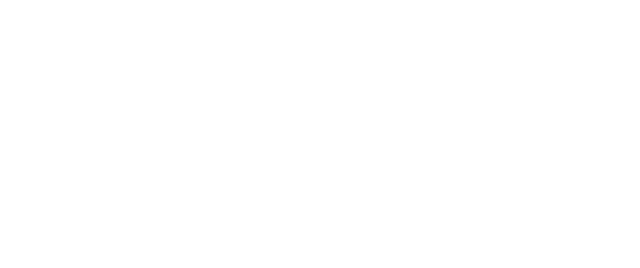
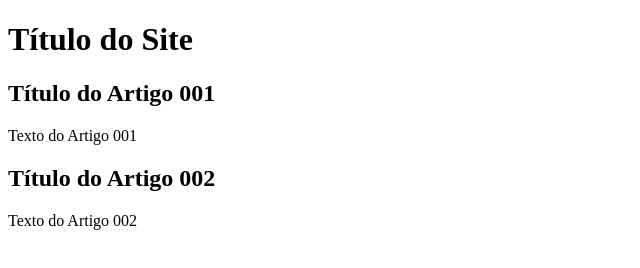
Before and after one commit to JoaoVitorAraujoFerreira/projeto-site, a plain HTML site: page index.html in a window 1280 px wide. Shown: the whole page, without its empty margins (0-640 px from the left). Drawn offline with Linux system fonts and the light colour scheme.

Commit message:
Atualização index.html

```diff
--- a/index.html
+++ b/index.html
@@ -1,11 +1,23 @@
 <!DOCTYPE html>
-<html lang="en">
+<html lang="pt-br">
 <head>
     <meta charset="UTF-8">
     <meta name="viewport" content="width=device-width, initial-scale=1.0">
-    <title>Document</title>
+    <title>Título do Site</title>
 </head>
 <body>
-
+    <main>
+        <header>
+            <h1>Título do Site</h1>
+        </header>
+        <article>
+            <h2>Título do Artigo 001</h2>
+            <p>Texto do Artigo 001</p>
+        </article>
+        <article>
+            <h2>Título do Artigo 002</h2>
+            <p>Texto do Artigo 002</p>
+        </article>
+    </main>
 </body>
 </html>
```
